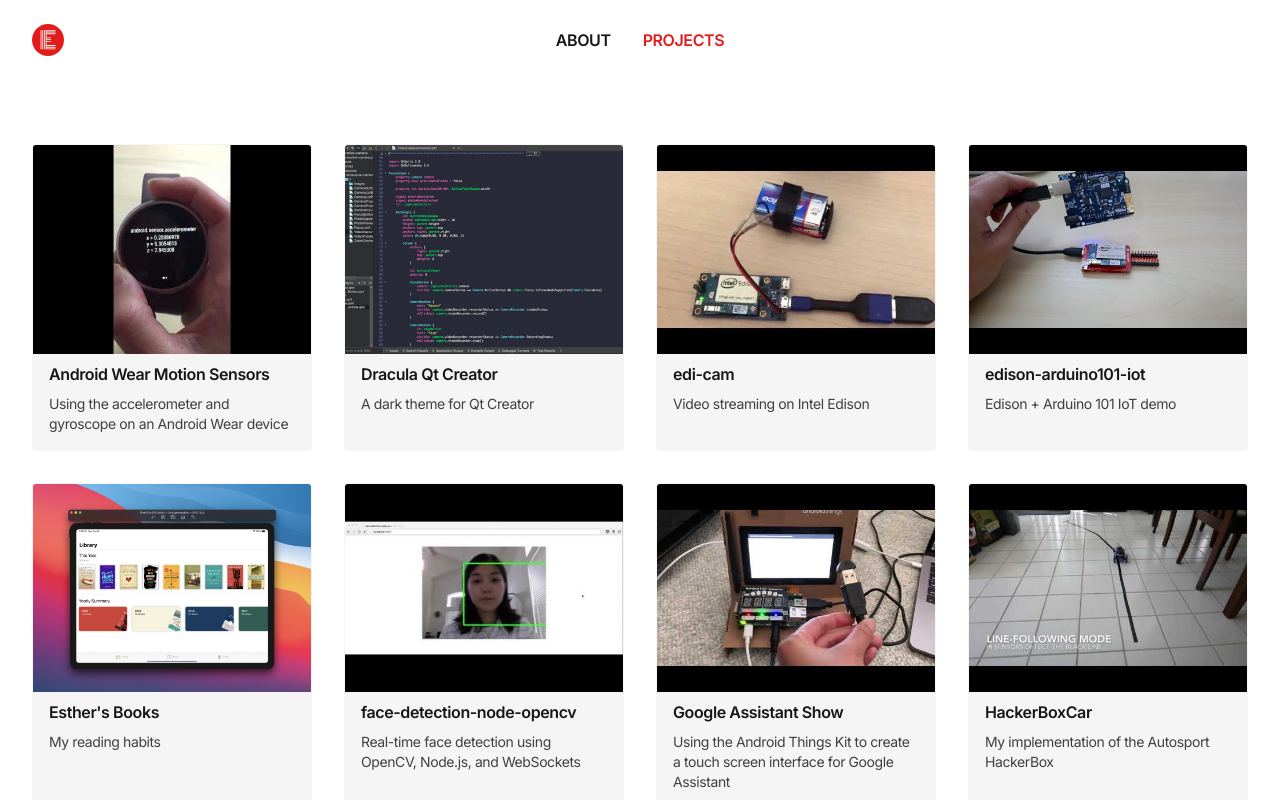
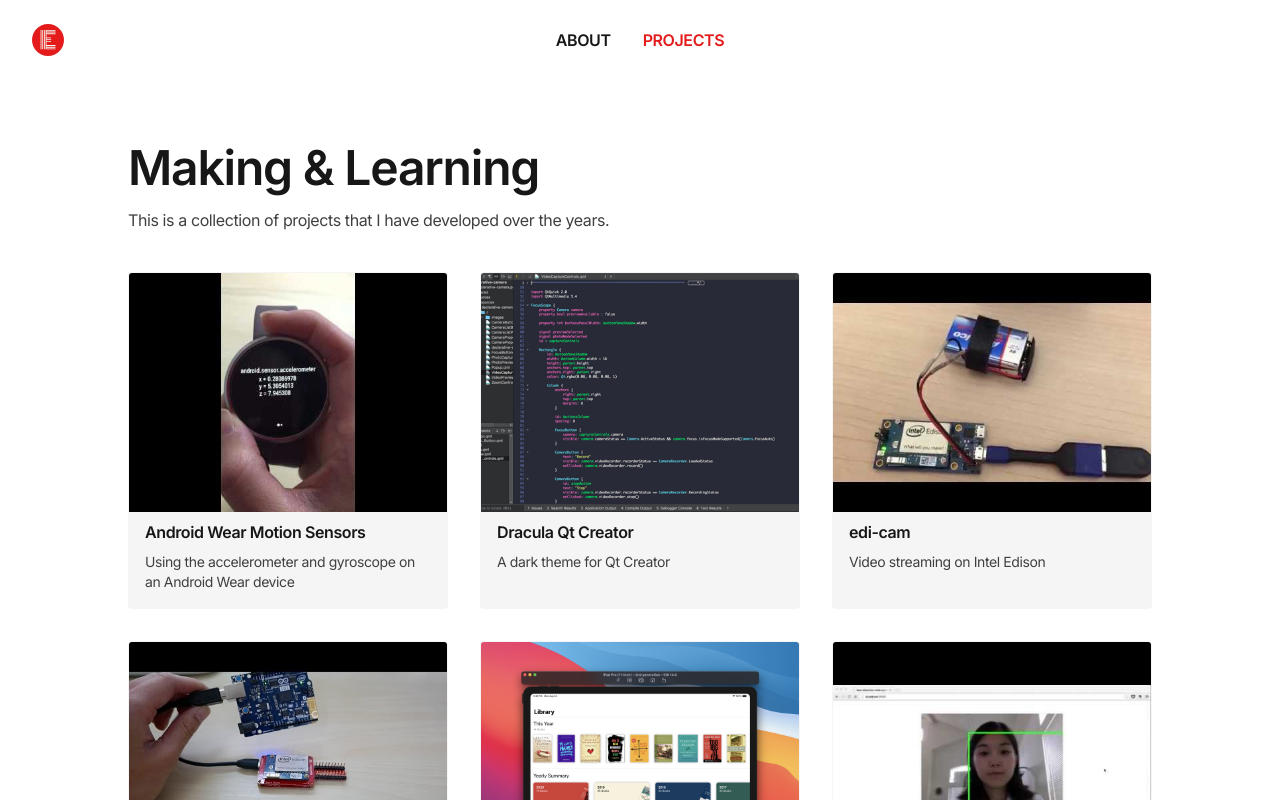
Before and after one commit to estherjk/esthermakes.tech, a Next.js app: page /projects in a window 1280 px wide. Shown: the top 800 px of the page. Built offline with nearby package versions, Linux system fonts and the light colour scheme.

Commit message:
Add `Title` to top of pages

```diff
--- /dev/null
+++ b/src/components/Typography/Title.tsx
@@ -0,0 +1,10 @@
+type Props = {
+  children: React.ReactNode;
+  className?: string;
+};
+
+export const Title = (props: Props) => {
+  const { children, className } = props;
+
+  return <h1 className={`text-3xl sm:text-4xl lg:text-5xl ` + className}>{children}</h1>;
+};
--- /dev/null
+++ b/src/components/Typography/index.ts
@@ -0,0 +1 @@
+export * from './Title';
--- a/src/pages/about.tsx
+++ b/src/pages/about.tsx
@@ -1,3 +1,4 @@
+import { Title } from '@src/components/Typography';
 import { BaseLayout } from '@src/layouts';
 
 const AboutPage = () => {
@@ -33,7 +34,13 @@ const AboutPage = () => {
 
   return (
     <BaseLayout title="About" image="/images/headshot.jpg">
-      <div className="w-full max-w-4xl mx-auto">{renderIntro()}</div>
+      <div className="w-full max-w-5xl mx-auto">
+        <div className="mb-8">
+          <Title>About Me</Title>
+        </div>
+
+        {renderIntro()}
+      </div>
     </BaseLayout>
   );
 };
--- a/src/pages/projects.tsx
+++ b/src/pages/projects.tsx
@@ -1,11 +1,18 @@
 import { ProjectCard } from '@src/components';
+import { Title } from '@src/components/Typography';
 import { projects } from '@src/data';
 import { BaseLayout } from '@src/layouts';
 
 const ProjectsPage = () => {
   return (
     <BaseLayout title="Projects">
-      <div className="grid gap-8 md:grid-cols-3 lg:grid-cols-4">
+      <div className="flex flex-col w-full max-w-5xl mx-auto">
+        <div className="mb-8">
+          <Title>Making & Learning</Title>
+          <p>This is a collection of projects that I have developed over the years.</p>
+        </div>
+
+        <div className="grid gap-8 md:grid-cols-2 lg:grid-cols-3">
           {projects.map((project, index) => (
             <ProjectCard
               key={index}
@@ -17,6 +24,7 @@ const ProjectsPage = () => {
             />
           ))}
         </div>
+      </div>
     </BaseLayout>
   );
 };
```
Lines whose indentation alone changed are shown as unchanged.
